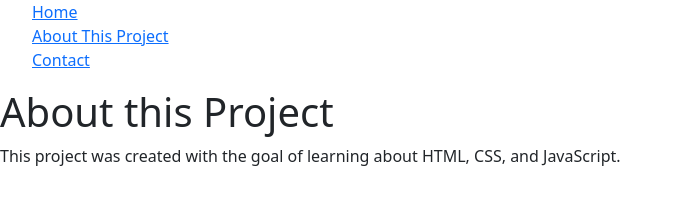
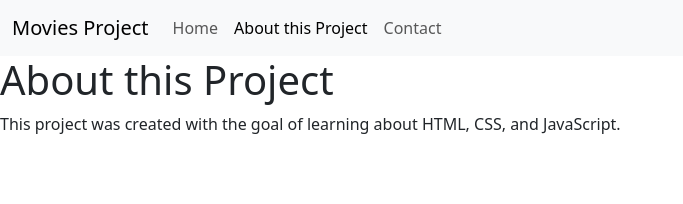
Before and after one commit to 1LuisVargas/movie-catalog-vanilla-js, a website: page front/pages/about.html in a window 1280 px wide. Shown: the whole page, without its empty margins (0-683 px from the left). Drawn offline with nearby package versions, Linux system fonts and the light colour scheme.

Commit message:
Changed all navbars to bootstrap

```diff
--- a/front/pages/about.html
+++ b/front/pages/about.html
@@ -15,13 +15,28 @@
     <title>About Me</title>
 </head>
 <body>
+
     <header>
-        <nav>
-            <ul>
-                <li><a href="../index.html">Home</a></li>
-                <li><a href="./about.html">About This Project</a></li>
-                <li><a href="./contact.html">Contact</a></li>
-            </ul>
+        <nav class="navbar navbar-expand-lg bg-body-tertiary">
+            <div class="container-fluid">
+                <a class="navbar-brand" href="#">Movies Project</a>
+                <button class="navbar-toggler" type="button" data-bs-toggle="collapse" data-bs-target="#navbarNav" aria-controls="navbarNav" aria-expanded="false" aria-label="Toggle navigation">
+                <span class="navbar-toggler-icon"></span>
+                </button>
+                <div class="collapse navbar-collapse" id="navbarNav">
+                    <ul class="navbar-nav">
+                        <li class="nav-item">
+                            <a class="nav-link" aria-current="page" href="../index.html">Home</a>
+                        </li>
+                        <li class="nav-item">
+                            <a class="nav-link active" href="#">About this Project</a>
+                        </li>
+                        <li class="nav-item">
+                            <a class="nav-link" href="./contact.html">Contact</a>
+                        </li>
+                    </ul>
+                </div>
+            </div>
         </nav>
     </header>
 
```
Also changed, not shown: front/index.html (+3 -6 lines), front/pages/contact.html (+17 -5 lines).
